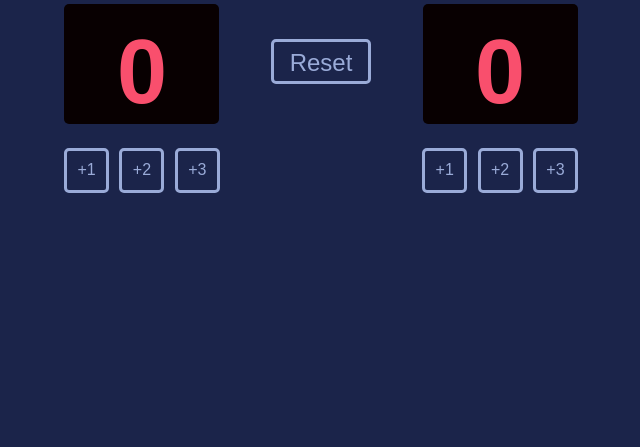
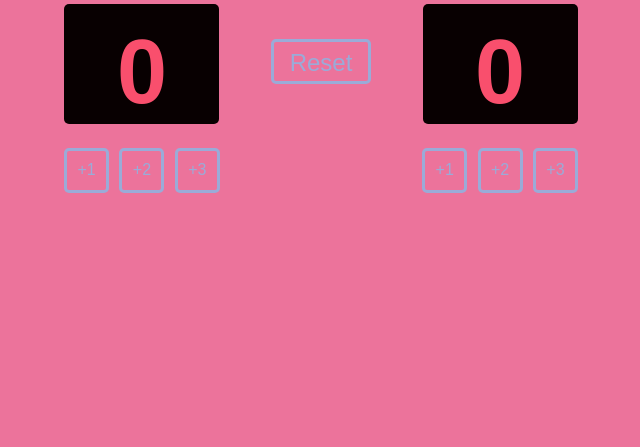
Before and after one commit to Andrea-Axelsson/basketball-scoreboard, a website built with Vite: page index.html in a window 1280 px wide. Shown: the part 353-800 px from the top of the page, without its empty margins (319-959 px from the left). Built offline with nearby package versions, Linux system fonts and the light colour scheme; a web font is replaced by a local one.

Commit message:
Updated background-color

```diff
--- a/index.css
+++ b/index.css
@@ -6,7 +6,7 @@ body {
     align-items: center;
     height: 100vh;
     margin: 0;
-    background-color: #1B244A;
+    background-color: #ec739b;
 }
 
 .container {
```
